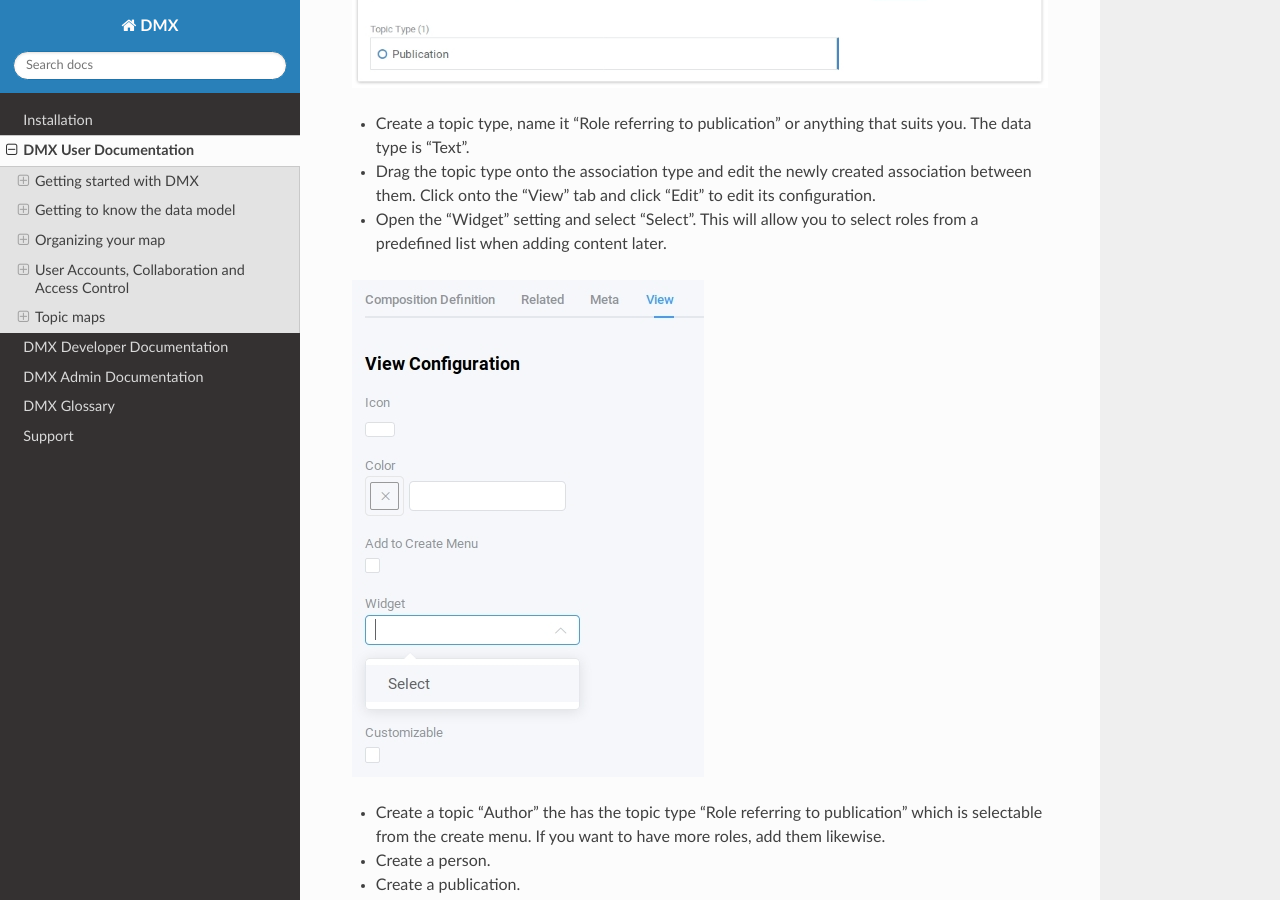
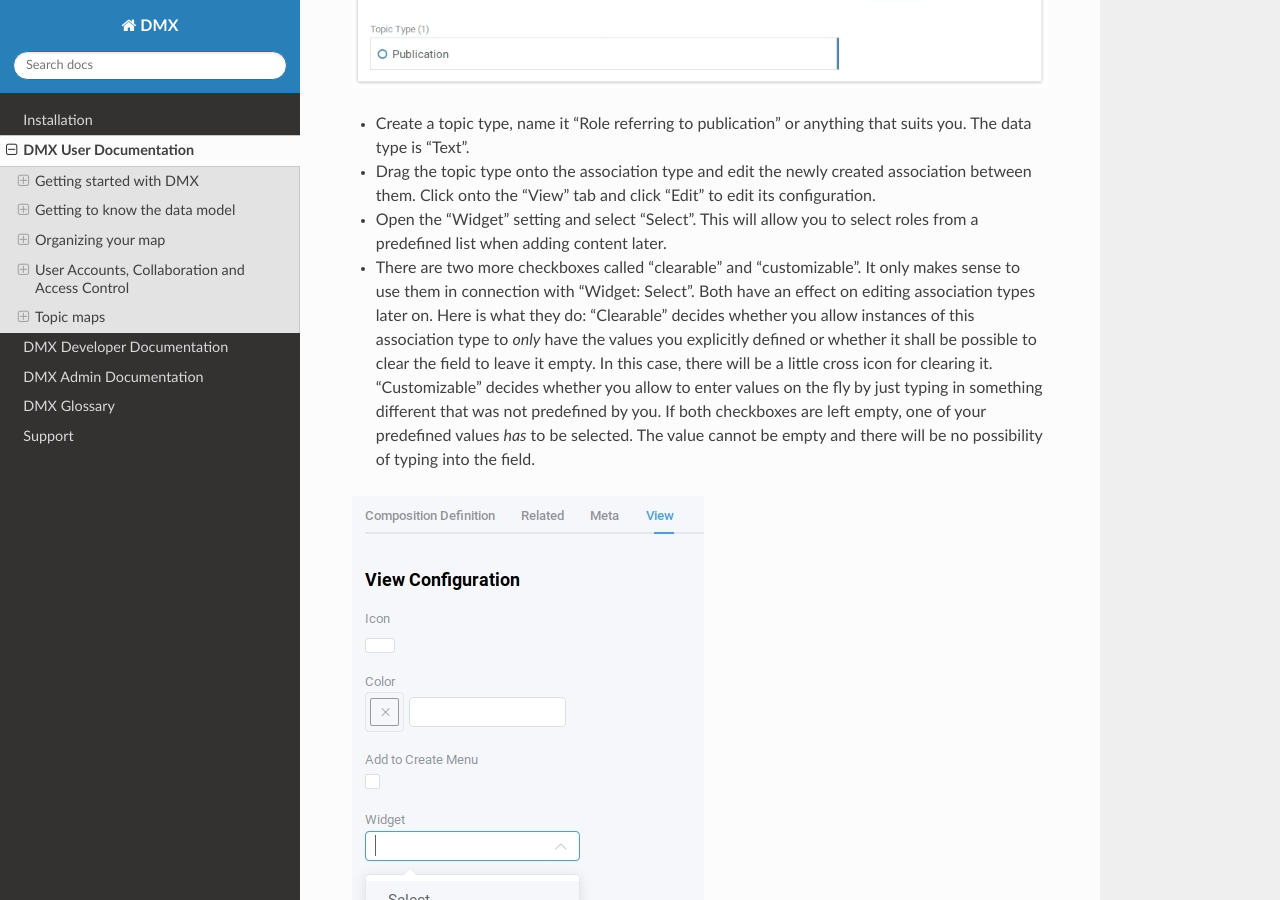
Before and after one commit to dmx-systems/dmx-documentation, a Sphinx documentation site: the page built from docs/user.rst, in a window 1280 px wide and 900 px high, scrolled down 7548 px. Built offline with Sphinx 7.4.7 and the Read the Docs theme 2.0.0, drawn with Linux system fonts in a browser that asks for light colours.

Commit message:
Explained clearable and customizable

```diff
--- a/docs/user.rst
+++ b/docs/user.rst
@@ -233,6 +233,7 @@ A person can be the author, the publisher, the reader, or even the subject of a
 * Create a topic type, name it "Role referring to publication" or anything that suits you. The data type is "Text".
 * Drag the topic type onto the association type and edit the newly created association between them. Click onto the "View" tab and click "Edit" to edit its configuration.
 * Open the "Widget" setting and select "Select". This will allow you to select roles from a predefined list when adding content later.
+* There are two more checkboxes called "clearable" and "customizable". It only makes sense to use them in connection with  "Widget: Select". Both have an effect on editing association types later on. Here is what they do: "Clearable" decides whether you allow instances of this association type to *only* have the values you explicitly defined or whether it shall be possible to clear the field to leave it empty. In this case, there will be a little cross icon for clearing it. "Customizable" decides whether you allow to enter values on the fly by just typing in something different that was not predefined by you. If both checkboxes are left empty, one of your predefined values *has* to be selected. The value cannot be empty and there will be no possibility of typing into the field.
 
 .. image:: _static/selectable-role.jpg
 
```
Also changed, not shown: 1 other file.
